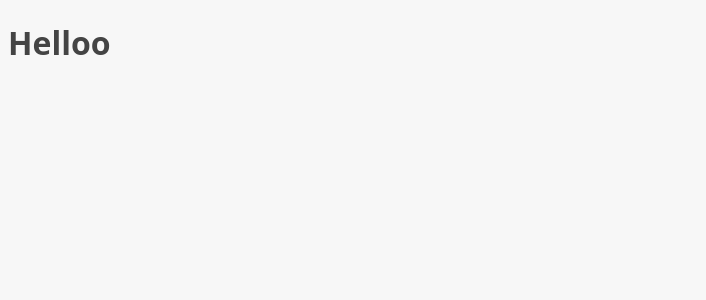
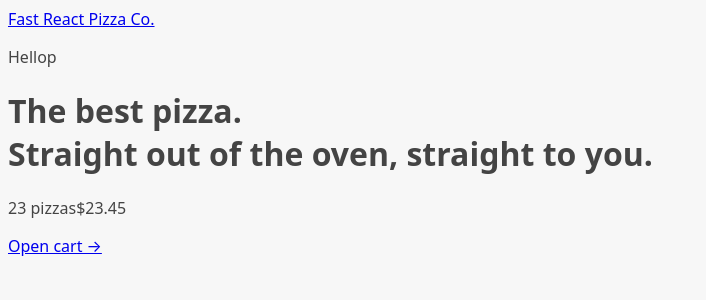
Before and after one commit to AnushkJain2201/fast-react-pizza, a React (Vite) app: page / in a window 1280 px wide. Shown: the top 300 px of the page, without its empty margins (0-706 px from the left). Built offline with nearby package versions, Linux system fonts and the light colour scheme.

Commit message:
feat: completed the app layout.

```diff
--- a/package.json
+++ b/package.json
@@ -11,7 +11,8 @@
   },
   "dependencies": {
     "react": "^18.2.0",
-    "react-dom": "^18.2.0"
+    "react-dom": "^18.2.0",
+    "react-router-dom": "^6.24.0"
   },
   "devDependencies": {
     "@types/react": "^18.2.15",
--- a/src/App.jsx
+++ b/src/App.jsx
@@ -1,5 +1,41 @@
+import { RouterProvider, createBrowserRouter } from "react-router-dom";
+import Home from "./ui/Home";
+import Menu from "./features/menu/Menu";
+import Cart from "./features/cart/Cart";
+import CreateOrder from "./features/order/CreateOrder";
+import Order from "./features/order/Order";
+import AppLayout from "./ui/AppLayout";
+
+const router = createBrowserRouter([
+	{
+		element: <AppLayout />,
+		children: [
+			{
+				path: "/",
+				element: <Home />,
+			},
+			{
+				path: "/menu",
+				element: <Menu />,
+			},
+			{
+				path: "/cart",
+				element: <Cart />,
+			},
+			{
+				path: "/order/new",
+				element: <CreateOrder />,
+			},
+			{
+				path: "/order/:orderId",
+				element: <Order />,
+			}
+		],
+	},
+]);
+
 function App() {
-	return <h1>Helloo</h1>;
+	return <RouterProvider router={router} />;
 }
 
 export default App;
--- a/src/features/cart/CartOverview.jsx
+++ b/src/features/cart/CartOverview.jsx
@@ -1,3 +1,5 @@
+import { Link } from "react-router-dom";
+
 function CartOverview() {
   return (
     <div>
@@ -5,7 +7,7 @@
         <span>23 pizzas</span>
         <span>$23.45</span>
       </p>
-      <a href="#">Open cart &rarr;</a>
+      <Link to="/cart">Open cart &rarr;</Link>
     </div>
   );
 }
--- /dev/null
+++ b/src/ui/AppLayout.jsx
@@ -0,0 +1,19 @@
+import { Outlet } from "react-router-dom";
+import CartOverview from "../features/cart/CartOverview";
+import Header from "./Header";
+
+const AppLayout = () => {
+	return (
+		<div>
+			<Header />
+
+			<main>
+                <Outlet />
+			</main>
+
+            <CartOverview />
+		</div>
+	);
+};
+
+export default AppLayout;
--- /dev/null
+++ b/src/ui/Header.jsx
@@ -0,0 +1,12 @@
+import { Link } from "react-router-dom";
+
+const Header = () => {
+	return (
+		<header>
+			<Link to='/'>Fast React Pizza Co.</Link>
+            <p>Hellop</p>
+		</header>
+	);
+};
+
+export default Header;
```
Also changed, not shown: 1 other file (tests, documents, lock files or other folders).
